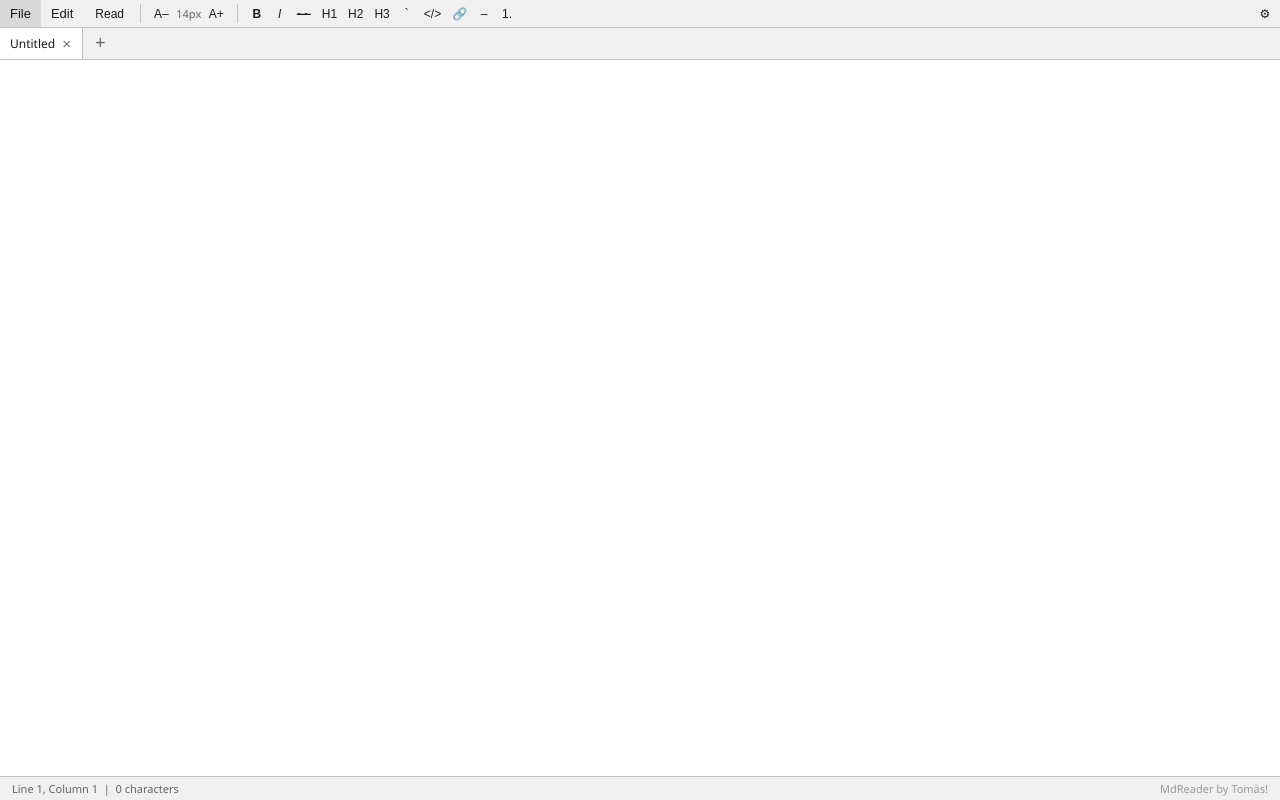
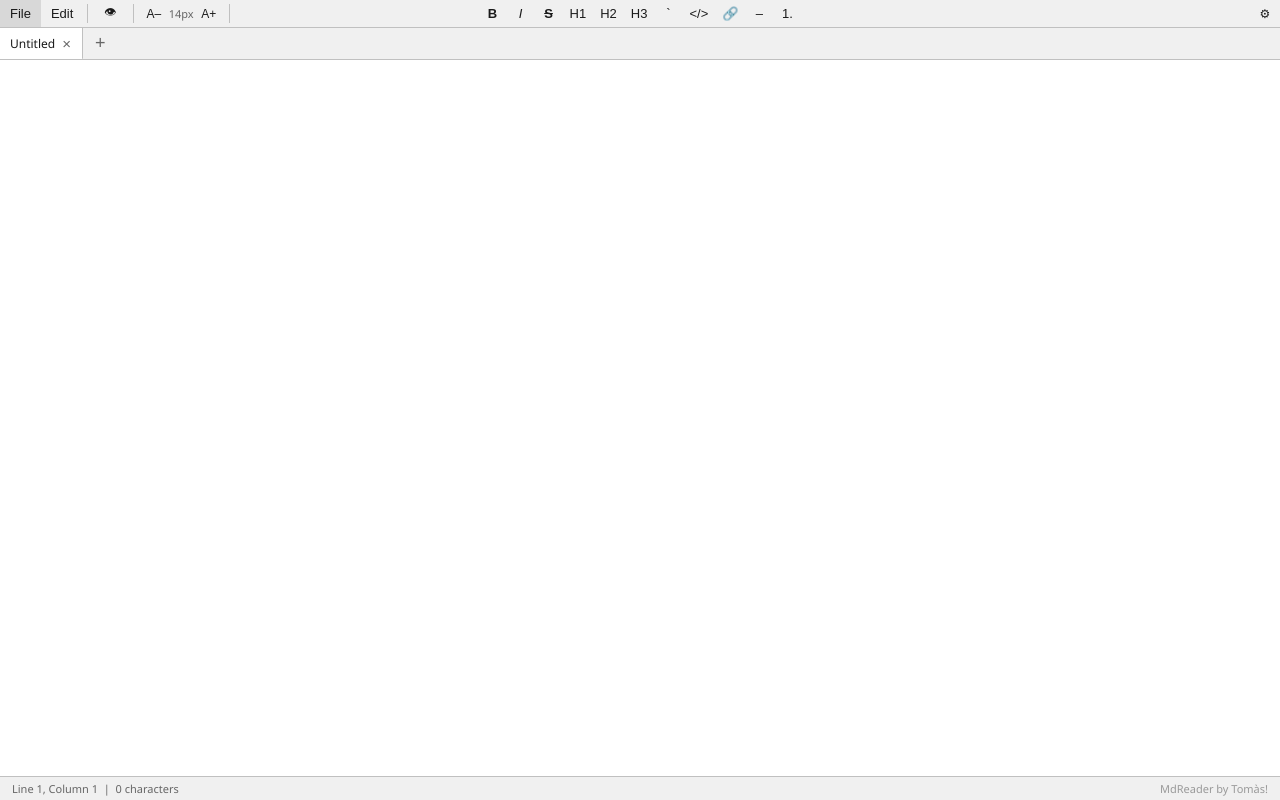
Before and after one commit to putxifonti/MdReader, a React (Vite) app: page / in a window 1280 px wide. Built offline with nearby package versions, Linux system fonts and the light colour scheme.

Commit message:
fix: remove native Electron menu bar and polish toolbar visuals

```diff
--- a/electron/main.js
+++ b/electron/main.js
@@ -1,4 +1,4 @@
-const { app, BrowserWindow, ipcMain, dialog } = require('electron')
+const { app, BrowserWindow, ipcMain, dialog, Menu } = require('electron')
 const path = require('path')
 const fs = require('fs')
 
@@ -11,6 +11,7 @@ function createWindow() {
     minWidth: 640,
     minHeight: 480,
     title: 'MdReader',
+    autoHideMenuBar: true,
     webPreferences: {
       preload: path.join(__dirname, 'preload.js'),
       contextIsolation: true,
@@ -36,6 +37,7 @@ function createWindow() {
 }
 
 app.whenReady().then(() => {
+  Menu.setApplicationMenu(null)
   createWindow()
   app.on('activate', () => {
     if (BrowserWindow.getAllWindows().length === 0) createWindow()
--- a/src/App.css
+++ b/src/App.css
@@ -26,6 +26,7 @@
   border-bottom: 1px solid var(--tab-border);
   flex-shrink: 0;
   user-select: none;
+  position: relative;
 }
 
 .toolbar__menus {
@@ -322,6 +323,27 @@
   background: #d0d0d0;
 }
 
+/* ── Format group: centrado en el toolbar ── */
+.toolbar__format {
+  position: absolute;
+  left: 50%;
+  transform: translateX(-50%);
+  top: 0;
+  bottom: 0;
+  display: flex;
+  align-items: center;
+  gap: 2px;
+  padding: 0 4px;
+  pointer-events: auto;
+}
+
+.toolbar__format .tb-btn {
+  font-size: 13px;
+  min-width: 26px;
+  height: 24px;
+  padding: 2px 6px;
+}
+
 /* ── Format group disabled in read mode ── */
 .toolbar__group--disabled .tb-btn {
   opacity: 0.4;
--- a/src/components/Toolbar.jsx
+++ b/src/components/Toolbar.jsx
@@ -30,7 +30,7 @@ const EDIT_MENU = [
 const FORMAT_BUTTONS = [
   { label: 'B',   action: 'bold',          title: 'Bold (Ctrl+Shift+B)',    style: { fontWeight: 'bold' } },
   { label: 'I',   action: 'italic',        title: 'Italic (Ctrl+Shift+I)',  style: { fontStyle: 'italic' } },
-  { label: '~~',  action: 'strikethrough', title: 'Strikethrough',          style: { textDecoration: 'line-through' } },
+  { label: <span style={{ textDecoration: 'line-through', fontWeight: '600' }}>S</span>, action: 'strikethrough', title: 'Strikethrough' },
   { label: 'H1',  action: 'h1',            title: 'Heading 1' },
   { label: 'H2',  action: 'h2',            title: 'Heading 2' },
   { label: 'H3',  action: 'h3',            title: 'Heading 3' },
@@ -99,6 +99,8 @@ function Toolbar({ onAction, fontSize, mode = 'edit', settingsOpen = false }) {
         </div>
       </div>
 
+      <div className="toolbar__sep" />
+
       {/* ── Read / Edit toggle ── */}
       <div className="toolbar__group">
         <button
@@ -106,7 +108,7 @@ function Toolbar({ onAction, fontSize, mode = 'edit', settingsOpen = false }) {
           title={isRead ? 'Switch to Edit mode (Ctrl+Shift+P)' : 'Switch to Read mode (Ctrl+Shift+P)'}
           onClick={() => onAction('toggle-mode')}
         >
-          {isRead ? 'Edit' : 'Read'}
+          {isRead ? '✏️' : '👁'}
         </button>
       </div>
 
@@ -122,7 +124,7 @@ function Toolbar({ onAction, fontSize, mode = 'edit', settingsOpen = false }) {
       <div className="toolbar__sep" />
 
       {/* ── Format buttons ── */}
-      <div className={`toolbar__group${isRead ? ' toolbar__group--disabled' : ''}`}>
+      <div className={`toolbar__group toolbar__format${isRead ? ' toolbar__group--disabled' : ''}`}>
         {FORMAT_BUTTONS.map(btn => (
           <button
             key={btn.action}
```
